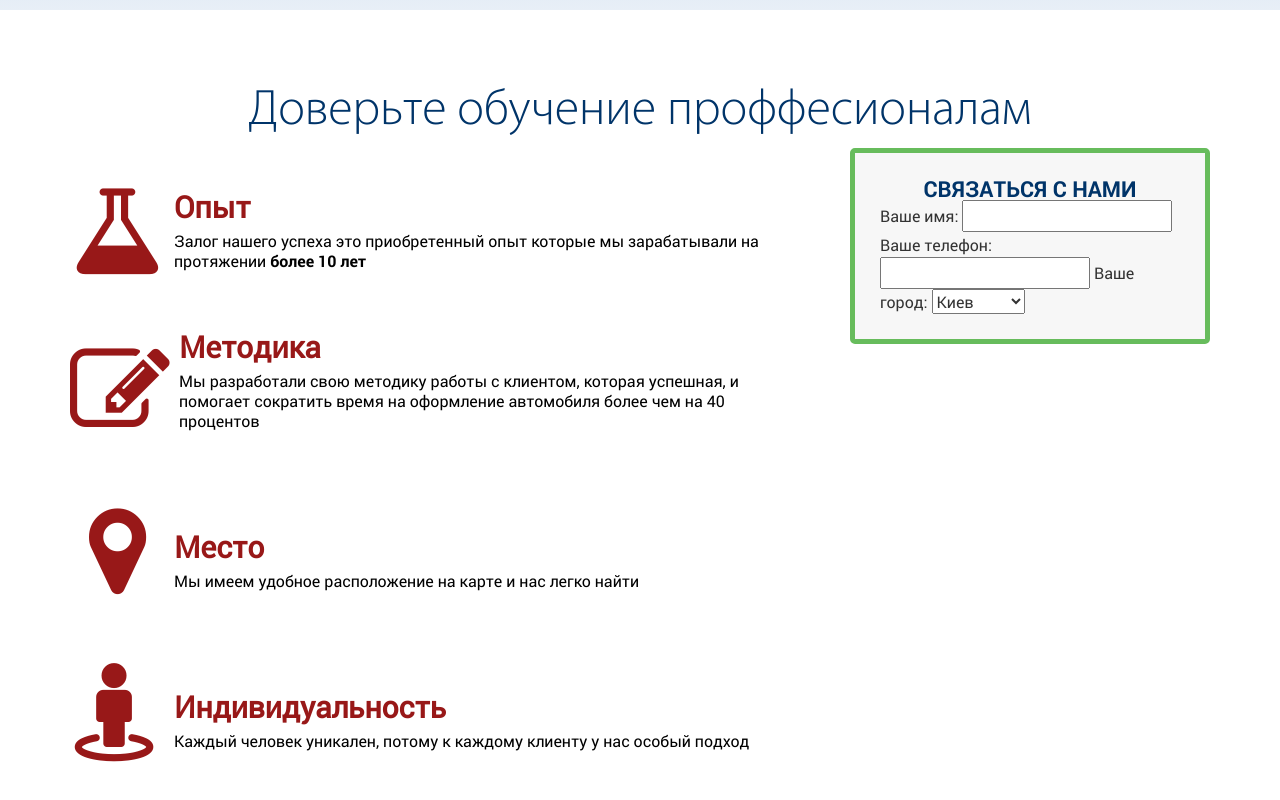
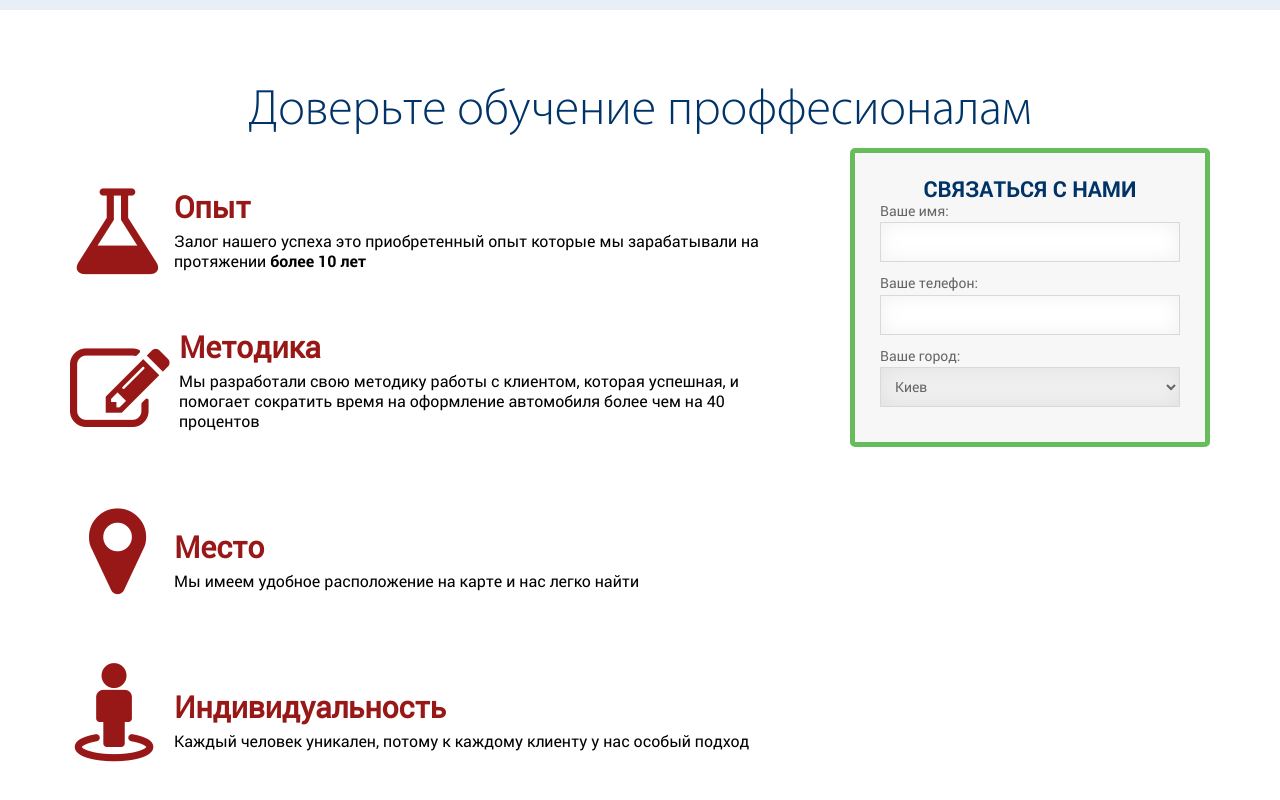
Before and after one commit to johnyrunman/landingpage1, a plain HTML site: page index.html in a window 1280 px wide. Shown: the part 940-1740 px from the top of the page. Drawn offline with Linux system fonts and the light colour scheme.

Commit message:
update form element

```diff
--- a/css/sass/main.sass
+++ b/css/sass/main.sass
@@ -244,3 +244,18 @@ form
 		font-size: 22px
 		text-align: center
 		line-height: 22px
+
+label
+	display: block
+	margin-bottom: 10px
+	color: #666666
+	font-size: 14px
+
+input, select
+	display: block
+	line-height: 40px
+	height: 40px
+	border: 1px solid #d9d9d9
+	box-shadow: 0 0 20px rgba(0,0,0,.06) inset
+	width: 100%
+	text-indent: 10px
```
Also changed, not shown: css/main.css.
